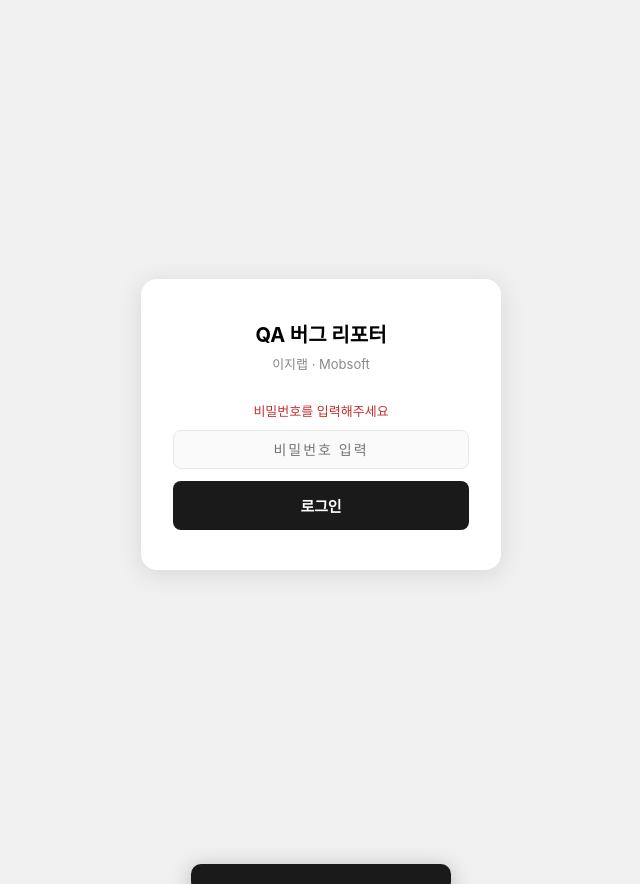
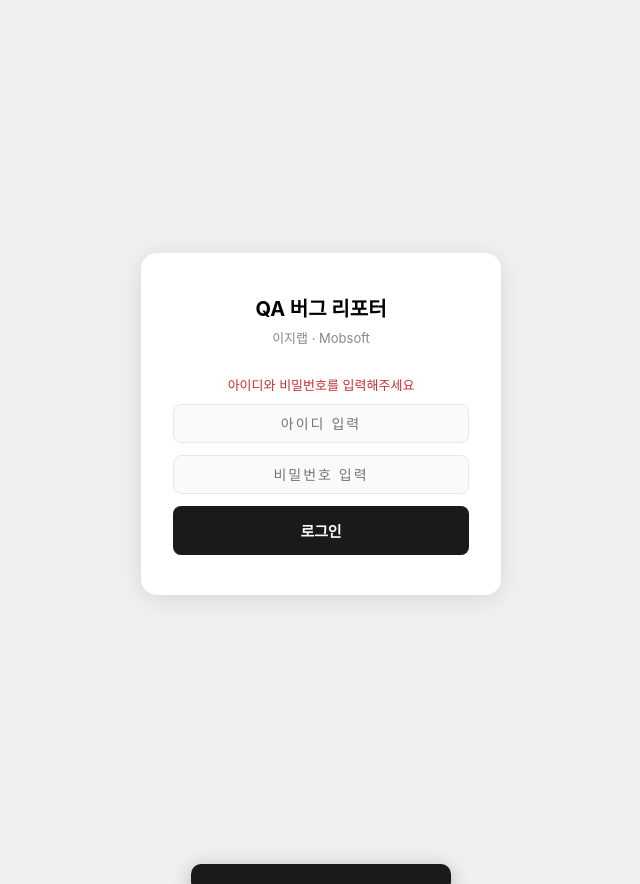
Before and after one commit to harry-qa/ezlab_qa_reporter, a website: page index.html in a window 1280 px wide. Both pictures are taken after a click on the button "로그인". Shown: the whole page, without its empty margins (319-959 px from the left). Drawn offline with Linux system fonts and the light colour scheme.

Commit message:
로그인: 아이디 필드 추가 및 클라이언트 사이드 인증으로 변경

```diff
--- a/index.html
+++ b/index.html
@@ -289,7 +289,8 @@
       <h2>QA 버그 리포터</h2>
       <p>이지랩 · Mobsoft</p>
       <div class="login-err" id="loginErr"></div>
-      <input type="password" id="pwInput" placeholder="비밀번호 입력" onkeydown="if(event.key==='Enter')doLogin()">
+      <input type="text" id="idInput" placeholder="아이디 입력" onkeydown="if(event.key==='Enter')doLogin()" autocomplete="username">
+      <input type="password" id="pwInput" placeholder="비밀번호 입력" onkeydown="if(event.key==='Enter')doLogin()" autocomplete="current-password">
       <button class="btn-primary" onclick="doLogin()">로그인</button>
     </div>
   </div>
@@ -482,26 +483,16 @@
   // ── 로그인 ──
   if (localStorage.getItem('qaLoggedIn') === 'true') showApp();
 
-  async function doLogin() {
+  function doLogin() {
+    const id  = document.getElementById('idInput').value.trim();
     const pw  = document.getElementById('pwInput').value;
     const err = document.getElementById('loginErr');
-    if (!pw) { err.textContent = '비밀번호를 입력해주세요'; return; }
-
-    try {
-      const res  = await fetch('/api/auth', {
-        method: 'POST',
-        headers: { 'Content-Type': 'application/json' },
-        body: JSON.stringify({ password: pw }),
-      });
-      const data = await res.json();
-      if (data.ok) {
-        localStorage.setItem('qaLoggedIn', 'true');
-        showApp();
-      } else {
-        err.textContent = data.error || '비밀번호가 틀렸습니다';
-      }
-    } catch {
-      err.textContent = '네트워크 오류가 발생했습니다';
+    if (!id || !pw) { err.textContent = '아이디와 비밀번호를 입력해주세요'; return; }
+    if (id === 'ezlab-qa' && pw === 'qa1234!!') {
+      localStorage.setItem('qaLoggedIn', 'true');
+      showApp();
+    } else {
+      err.textContent = '아이디 또는 비밀번호가 틀렸습니다';
     }
   }
 
```
